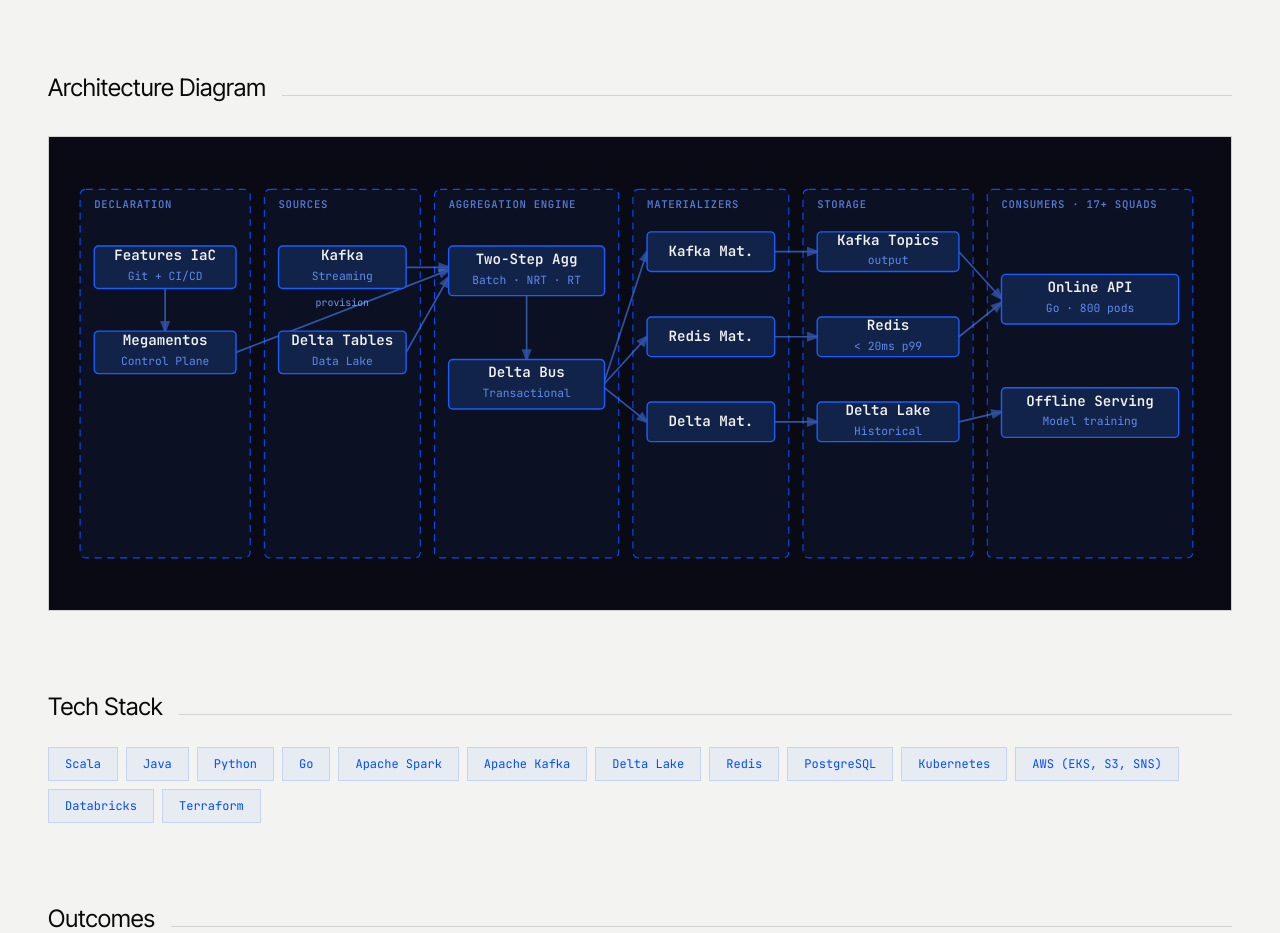
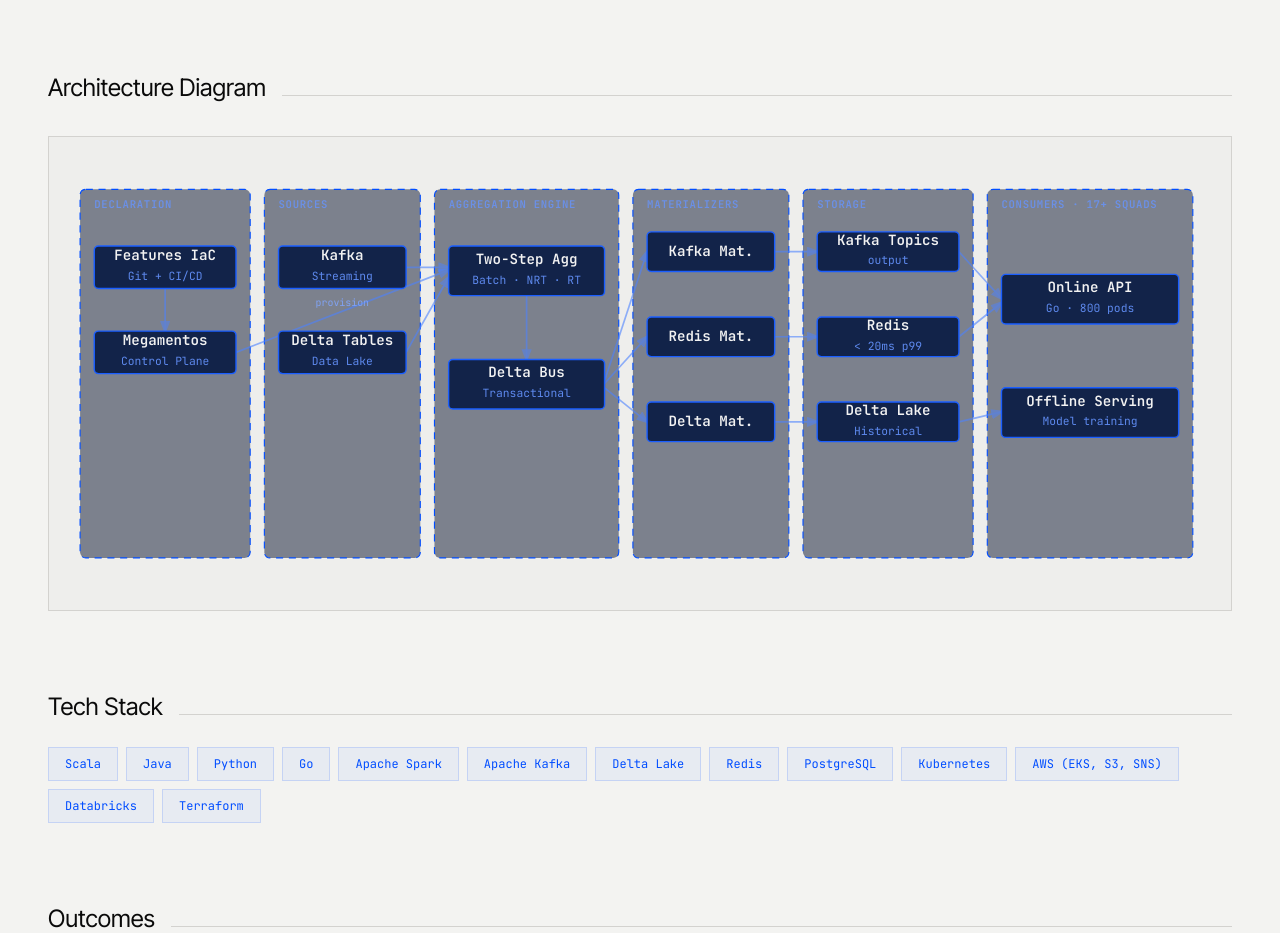
Before and after one commit to guhgg/gustavo-data-portfolio, a React (Vite) app: page /project/0 in a window 1280 px wide. Shown: the part 1180-2113 px from the top of the page. Built offline with nearby package versions, Linux system fonts and the light colour scheme.

Commit message:
Fix diagram bg color, shorten hero name to Gustavo Souza

```diff
--- a/src/components/portfolio/HeroSection.jsx
+++ b/src/components/portfolio/HeroSection.jsx
@@ -141,7 +141,7 @@
             >
               Gustavo
               <br />
-              <span className="text-primary">Anjos Souza</span>
+              <span className="text-primary">Souza</span>
             </motion.h1>
 
             {/* Subheadline */}
--- a/src/pages/ProjectDetail.jsx
+++ b/src/pages/ProjectDetail.jsx
@@ -143,7 +143,7 @@
             <h2 className="font-heading font-700 text-2xl">Architecture Diagram</h2>
             <div className="flex-1 h-px bg-border" />
           </div>
-          <div className="border border-border bg-[#0a0a14] p-6 overflow-x-auto rounded-sm">
+          <div className="border border-border bg-secondary/30 p-6 overflow-x-auto rounded-sm">
             <svg viewBox="0 0 800 300" className="w-full min-w-[600px]">
               <defs>
                 <marker id="arrow" markerWidth="8" markerHeight="8" refX="6" refY="3" orient="auto">
```
